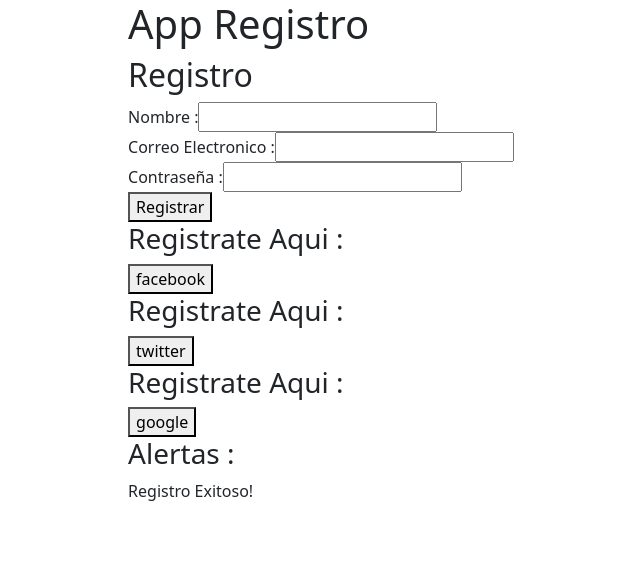
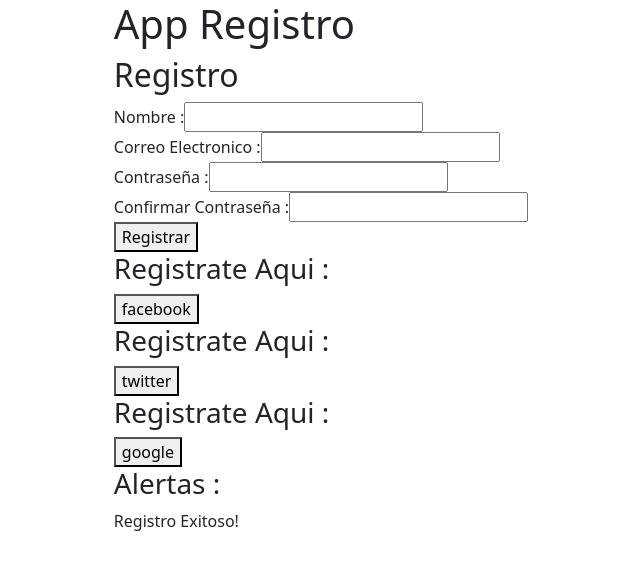
Before and after one commit to luisCastroMarquez/React-Componentes_Eventos, a React (Vite) app in the folder componentes_eventos/: page / in a window 1280 px wide. Shown: the top 570 px of the page, without its empty margins (319-959 px from the left). Built offline with nearby package versions, Linux system fonts and the light colour scheme.

Commit message:
third commit

```diff
--- a/componentes_eventos/src/components/Formulario.jsx
+++ b/componentes_eventos/src/components/Formulario.jsx
@@ -5,6 +5,7 @@ export default function Formulario () {
         name: '',
         email: '',
         password: '',
+        confirmPassword: '',
     });
 
     const handleInputChange = (e) => {
@@ -50,6 +51,15 @@ export default function Formulario () {
                     onChange={handleInputChange}
                 />
             </div>
+            <div>
+            <label> Confirmar Contraseña :</label>
+                <input
+                    type="password"
+                    name="confirmPassword"
+                    value={formValues.confirmPassword}
+                    onChange={handleInputChange}
+                />
+            </div>
             <button type="submit">Registrar</button>
         </form>
     );
```
